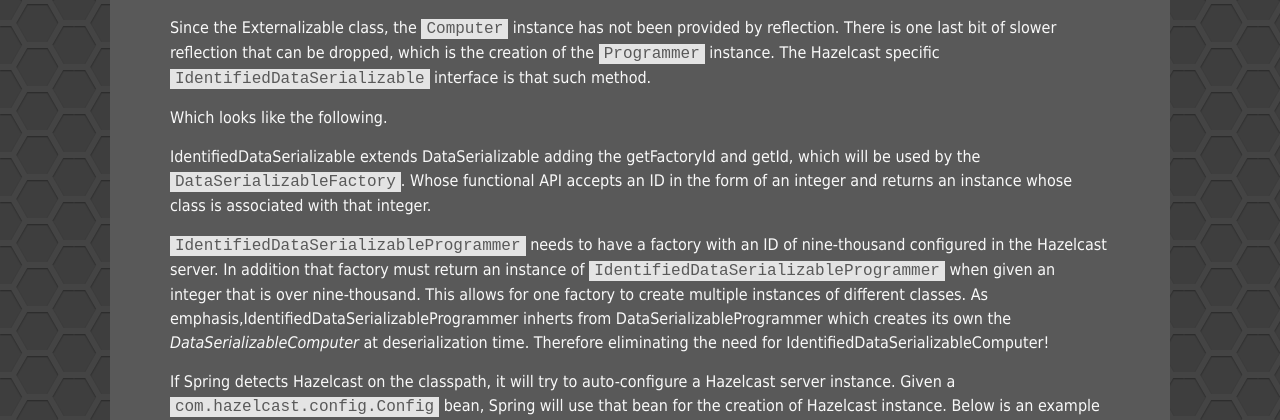
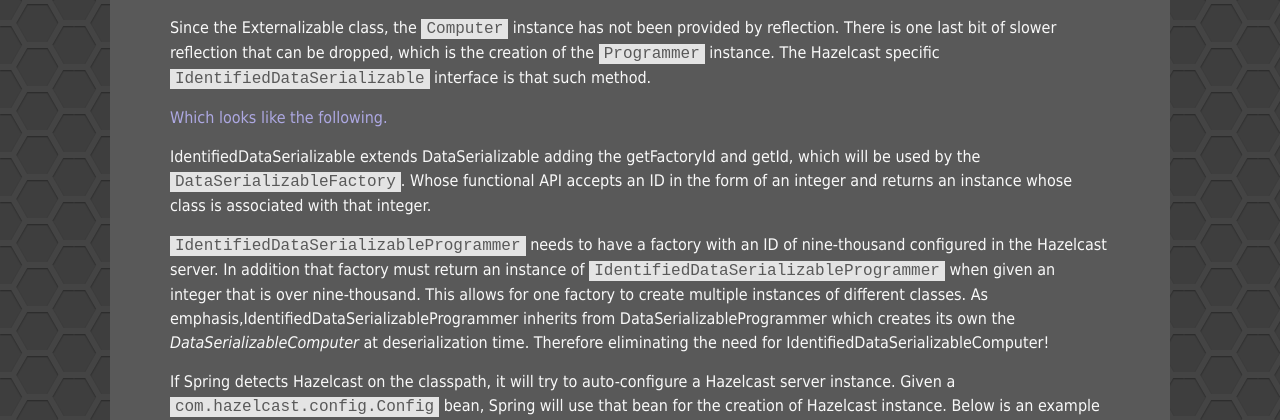
Before and after one commit to Unthrottled/blog, a Jekyll site: the page built from _posts/2017-05-01-Hazelcast-Performance-Serialization.md, in a window 1280 px wide and 900 px high, scrolled down 3167 px. Shown: the top 420 px of the window. Built offline with Jekyll 4.4.1, drawn with Linux system fonts in a browser that asks for light colours.

Commit message:
Some fixins of typos and formatting issues

```diff
--- a/_posts/2017-05-01-Hazelcast-Performance-Serialization.md
+++ b/_posts/2017-05-01-Hazelcast-Performance-Serialization.md
@@ -130,7 +130,7 @@
 There is one last bit of slower reflection that can be dropped, which is the creation of the `Programmer` instance.
 The Hazelcast specific `IdentifiedDataSerializable` interface is that such method.
 
-Which looks like the following.
+[Which looks like the following\.]({{site.url}}/code/bh/id_serial.html)
 
 IdentifiedDataSerializable extends DataSerializable adding the getFactoryId and getId, which will be used by the `DataSerializableFactory`.
 Whose functional API accepts an ID in the form of an integer and returns an instance whose class is associated with that integer.
@@ -138,7 +138,7 @@
 `IdentifiedDataSerializableProgrammer` needs to have a factory with an ID of nine-thousand configured in the Hazelcast server.
  In addition that factory must return an instance of `IdentifiedDataSerializableProgrammer` when given an integer that is over nine-thousand.
  This allows for one factory to create multiple instances of different classes.
- As emphasis,IdentifiedDataSerializableProgrammer inherts from DataSerializableProgrammer which creates its own the _DataSerializableComputer_ at deserialization time.
+ As emphasis,IdentifiedDataSerializableProgrammer inherits from DataSerializableProgrammer which creates its own the _DataSerializableComputer_ at deserialization time.
  Therefore eliminating the need for IdentifiedDataSerializableComputer!
 
  If Spring detects Hazelcast on the classpath, it will try to auto-configure a Hazelcast server instance.
```
